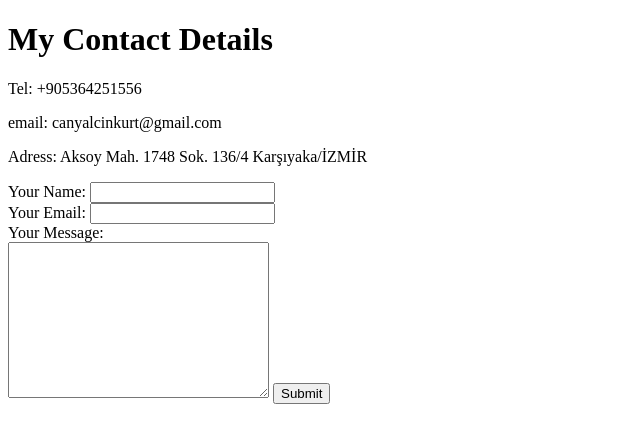
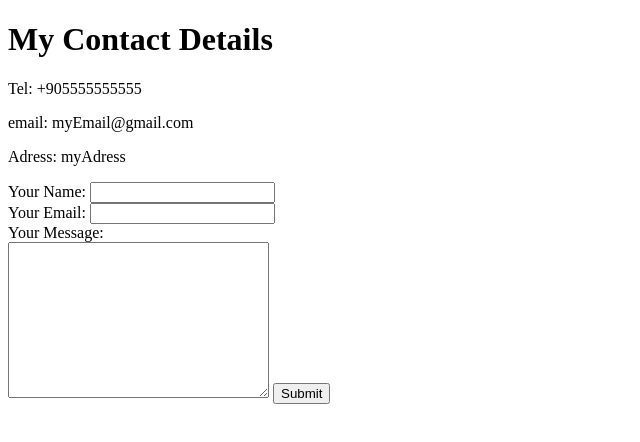
Before and after one commit to can-ow/cv, a plain HTML site: page contactMe.html in a window 1280 px wide. Shown: the whole page, without its empty margins (0-640 px from the left). Drawn offline with Linux system fonts and the light colour scheme.

Commit message:
Updated ContactMe for privacy

```diff
--- a/contactMe.html
+++ b/contactMe.html
@@ -6,9 +6,9 @@
   </head>
   <body>
     <h1>My Contact Details</h1>
-    <p>Tel: +905364251556</p>
-    <p>email: canyalcinkurt@gmail.com</p>
-    <p>Adress: Aksoy Mah. 1748 Sok. 136/4 Karşıyaka/İZMİR</p>
+    <p>Tel: +905555555555</p>
+    <p>email: myEmail@gmail.com</p>
+    <p>Adress: myAdress</p>
     <form action="mailto:canyalcinkurt@gmail.com" method="post" enctype="text/plain">
       <label>Your Name:</label>
       <input type="text" name="yourName" value=""><br>
```
